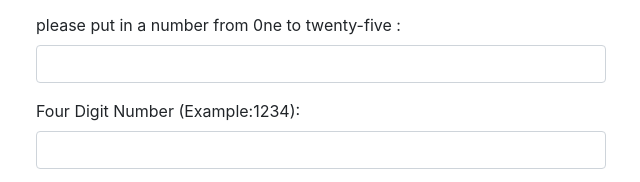
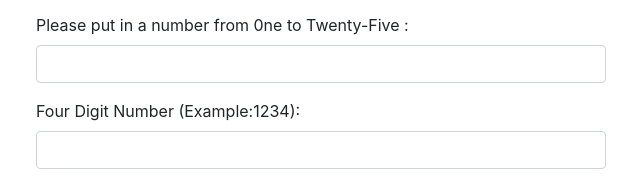
Before and after one commit to HOBEuser/HOBEuser.github.io, a plain HTML site: page index.html in a window 1280 px wide. Shown: the part 179-361 px from the top of the page, 319-959 px from the left. Drawn offline with nearby package versions, Linux system fonts and the light colour scheme.

Commit message:
Update index.html

```diff
--- a/index.html
+++ b/index.html
@@ -64,7 +64,7 @@
                 <input type="text" class="form-control" id="name" name="name" required>
             </div>
             <div class="form-group">
-                <label for="key">please put in a number from 0ne to twenty-five :</label>
+                <label for="key">Please put in a number from 0ne to Twenty-Five :</label>
                 <input type="number" class="form-control" id="key" name="key" min="1" max="25" required>
             </div>
             <div class="form-group">
```
